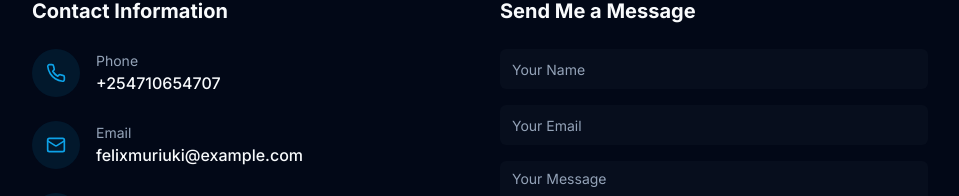
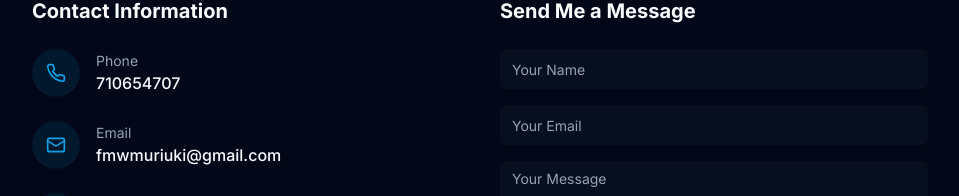
Before and after one commit to Fmmuriuki/muriuki-muriithi-portfolio-site, a React (Vite) app: page / in a window 1280 px wide. Shown: the part 5247-5443 px from the top of the page, without its empty margins (160-1119 px from the left). Built offline with nearby package versions, Linux system fonts and the light colour scheme.

Commit message:
Felix Updated

```diff
--- a/src/components/ContactSection.tsx
+++ b/src/components/ContactSection.tsx
@@ -52,7 +52,7 @@ export function ContactSection() {
                 </div>
                 <div>
                   <p className="text-sm text-muted-foreground">Phone</p>
-                  <p className="font-medium">+254710654707</p>
+                  <p className="font-medium">710654707</p>
                 </div>
               </div>
 
@@ -62,7 +62,7 @@ export function ContactSection() {
                 </div>
                 <div>
                   <p className="text-sm text-muted-foreground">Email</p>
-                  <p className="font-medium">felixmuriuki@example.com</p>
+                  <p className="font-medium">fmwmuriuki@gmail.com</p>
                 </div>
               </div>
 
```
